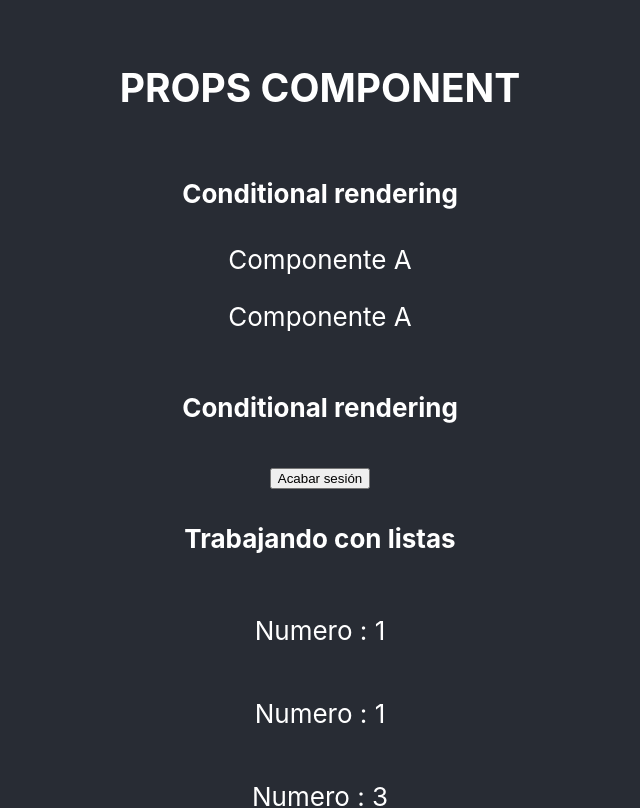
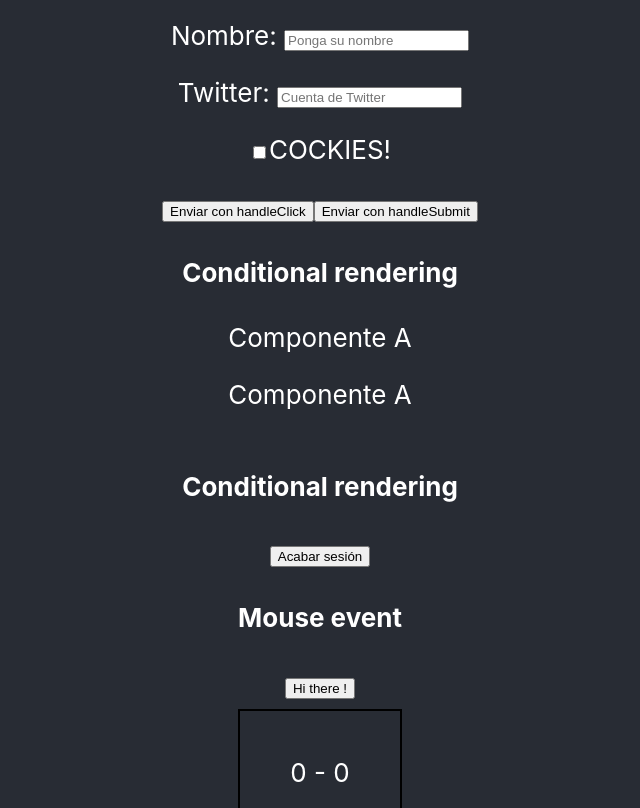
Before and after one commit to Silzhar/react_udemy, a React (Create React App) app: page / in a window 1280 px wide. Shown: the part 400-1208 px from the top of the page, without its empty margins (320-960 px from the left). Built offline with nearby package versions, Linux system fonts and the light colour scheme.

Commit message:
Punto 37: event onSubmit

```diff
--- a/src/App.js
+++ b/src/App.js
@@ -8,7 +8,8 @@ import './App.css';
 import Conditional from './sections/Conditional';
 import ConditionalButtons from './sections/ConditionalButtons';
 import cars from './data/cars.json'
-
+import MouseEvent from './MouseEvent'
+import Forms from './Forms';
 
 function Hello (props) {
   return <h2>{props.title}</h2>
@@ -65,11 +66,12 @@ function App() {
         <img src={logo} className="App-logo" alt="logo" />
         {/* <Counter  contadorInicial={100}/> */}
         {/* <CounterNumber /> */}
-        <Hello title="PROPS !!"/>
-        <ComponentHello title="PROPS COMPONENT"/>
+        <Forms />
+        {/* <Hello title="PROPS !!"/>
+        <ComponentHello title="PROPS COMPONENT"/> */}
         <Conditional />
         <ConditionalButtons />
-
+        <MouseEvent />
         {/* <Text number={8}
           arrayNumbers={[2, 4 ,6]}
           objectWithInfo={ {key: 'value1', key2: 'value2'} }
--- /dev/null
+++ b/src/Forms.jsx
@@ -0,0 +1,62 @@
+import React, { Component } from 'react';
+
+export default class Forms extends Component {
+    handleClick = ( event) => {
+        event.preventDefault()
+        const name = this.inputName.value
+        const twitter = document.getElementById('twitter').value
+        console.log({ name, twitter })
+    }
+
+    handleSubmit = ( event) => {
+        event.preventDefault()
+        const name = this.inputName.value
+        const twitter = document.getElementById('twitter').value
+        console.log({ name, twitter })
+    }
+
+    handleChange (ev) {
+        console.log('handleChange')
+        console.log(ev.target.checked)
+    }
+  render() {
+    return (
+      <div>
+        <h4>Formularios</h4>
+        <form action="" onSubmit={this.handleSubmit}>
+          <p>
+            <label htmlFor="name">Nombre: </label>
+            <input
+              type="text"
+              id="name"
+              name="userName"
+              placeholder="Ponga su nombre"
+              ref={inputElement => this.inputName = inputElement}
+            />
+          </p>
+
+          <p>
+            <label htmlFor="">Twitter: </label>
+            <input
+              type="text"
+              id="twitter"
+              name="twitterAccount"
+              placeholder="Cuenta de Twitter"
+            />
+          </p>
+
+          <p>
+              <label htmlFor="">
+                  <input onChange={this.handleChange} type="checkbox"/>
+                  COCKIES!
+              </label>
+          </p>
+
+          <button onClick={this.handleClick}>Enviar con handleClick</button>
+          <button>Enviar con handleSubmit</button>
+
+        </form>
+      </div>
+    );
+  }
+}
--- /dev/null
+++ b/src/MouseEvent.jsx
@@ -0,0 +1,32 @@
+import React, { Component } from 'react';
+
+export default class MouseEvent extends Component {
+  constructor() {
+    super();
+    this.state = { mouseX: 0, mouseY: 0 };
+    // this.handleMouseMove = this.handleMouseMove.bind(this);
+  }
+  handleMouseMove = (event) => {
+    const { clientX, clientY } = event;
+    this.setState({ mouseX: clientX, mouseY: clientY });
+  }
+  render() {
+    return (
+      <div>
+        <h4>Mouse event</h4>
+        <button onClick={this.handleClick}>Hi there !</button>
+        <div
+          onMouseMove={this.handleMouseMove}
+          style={{
+            border: '2px solid black',
+            marginTop: 10,
+            padding: 20,
+          }}
+
+        >
+          <p>{this.state.mouseX} - {this.state.mouseY}</p>
+        </div>
+      </div>
+    );
+  }
+}
--- a/src/sections/ConditionalButtons.js
+++ b/src/sections/ConditionalButtons.js
@@ -7,8 +7,12 @@ class LoginButton extends Component {
 }
 
 class LogoutButton extends Component {
+    handleClick (event) {
+        console.log(event)
+        alert('in button !')
+    }
     render () {
-        return <button>Acabar sesión</button>
+        return <button onClick={this.handleClick}>Acabar sesión</button>
     }
 }
 
```
